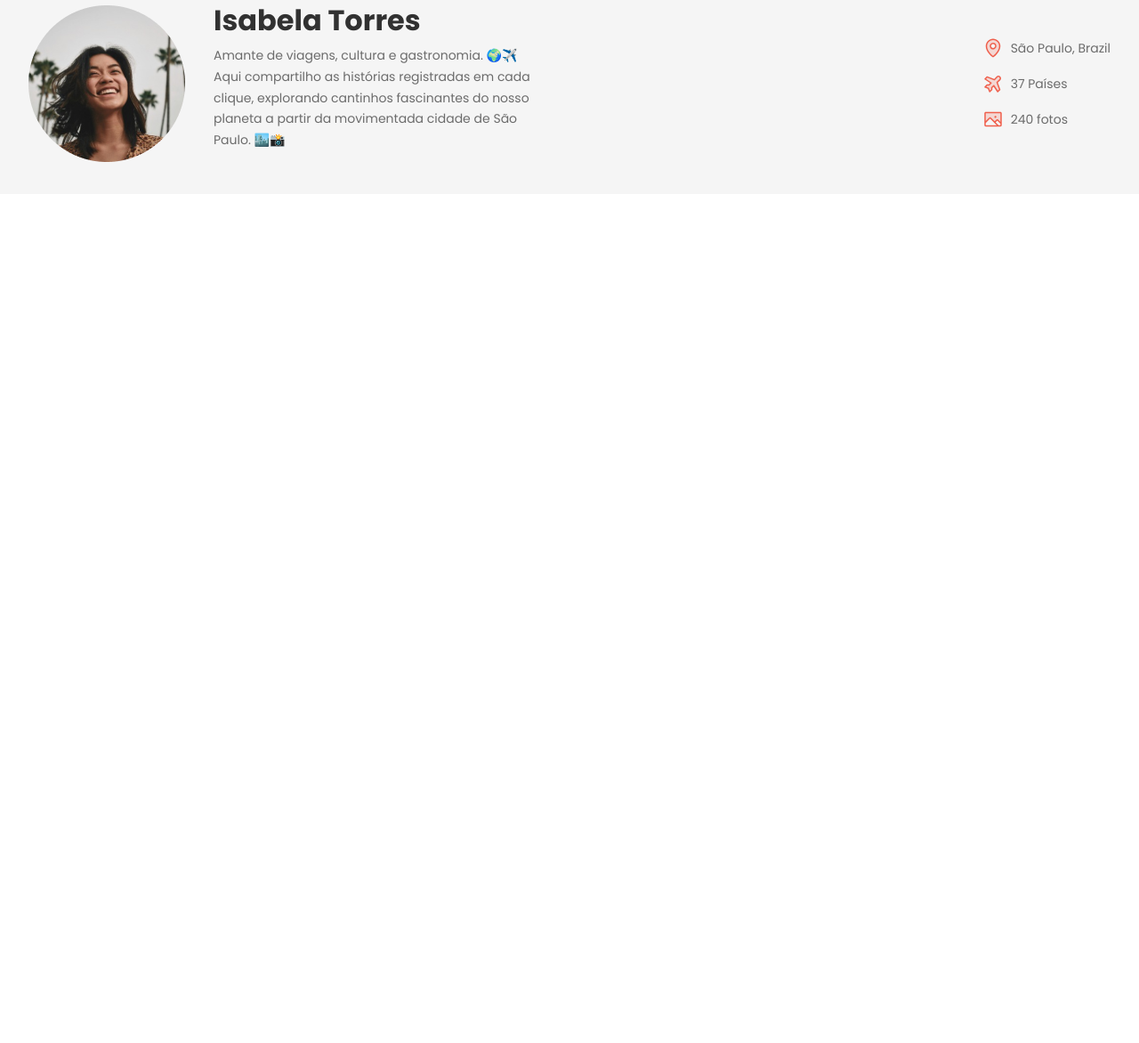
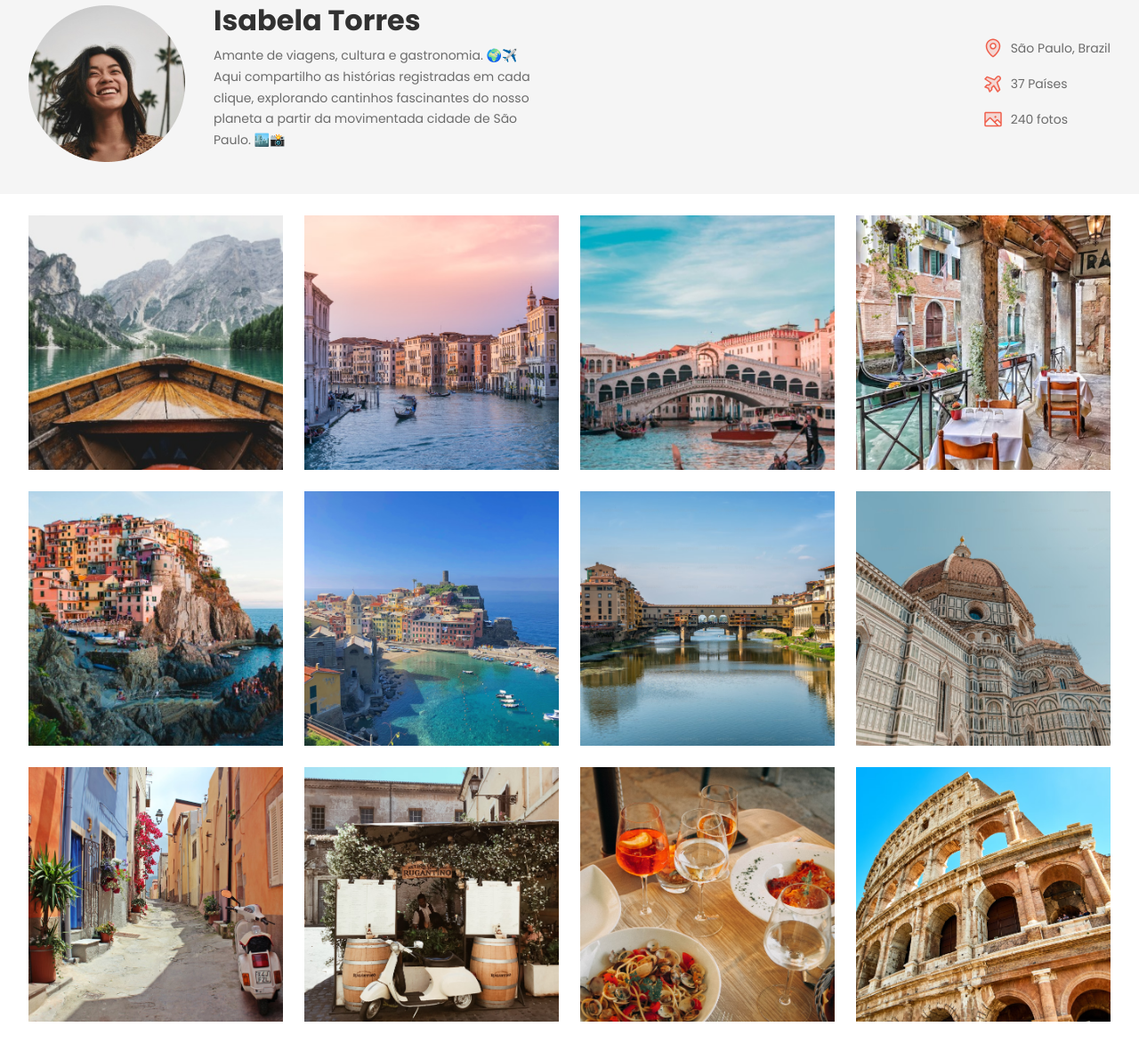
Before and after one commit to RafaeL-Malaquias/projeto-travelgram, a plain HTML site: page index.html in a window 1280 px wide. Shown: the part 125-1297 px from the top of the page at 89% size. Before the commit the page ends 800 px from the top, so only its background shows below. Drawn offline with Linux system fonts and the light colour scheme.

Commit message:
main gallary

```diff
--- a/index.html
+++ b/index.html
@@ -10,7 +10,7 @@
     <title>Travelgram - Perfil de viagens </title>
 </head>
 <body>
-    <div id="page">
+<div id="page">
     <div class="bg-surface-color">
         <header class="container">
             <div id="logo">
@@ -59,18 +59,28 @@
                     <span>240 fotos</span>
                 </li>
             </ul>
+            </div>
+        </section>
+    </div>
+
+    <main class="container">
+        <img src="assets/img/Image 01.png" alt="">
+        <img src="assets/img/Image 02.png" alt="">
+        <img src="assets/img/Image 03.png" alt="">
+        <img src="assets/img/Image 04.png" alt="">
+        <img src="assets/img/Image 05.png" alt="">
+        <img src="assets/img/Image 06.png" alt="">
+        <img src="assets/img/Image 07.png" alt="">
+        <img src="assets/img/Image 08.png" alt="">
+        <img src="assets/img/Image 09.png" alt="">
+        <img src="assets/img/Image 10.png" alt="">
+        <img src="assets/img/Image 11.png" alt="">
+        <img src="assets/img/Image 12.png" alt="">
+
+    </main>
 
 
 
-
-            </div>
-        </section>
- </div>
-
-
-
-
-    </div>
-
+</div>
 </body>
 </html>
--- a/styles/index.css
+++ b/styles/index.css
@@ -1,3 +1,4 @@
 @import url(global.css);
 @import url(nav.css);
 @import url(sectionsabout.css);
+@import url(main.css);
--- /dev/null
+++ b/styles/main.css
@@ -0,0 +1,16 @@
+
+
+
+main {
+    display: flex;
+    flex-wrap: wrap;
+    gap: 24px;
+    padding-block: 24px;
+}
+
+main img {
+    width: 286px;
+    height: 286px;
+    object-fit: cover;
+
+}
```
